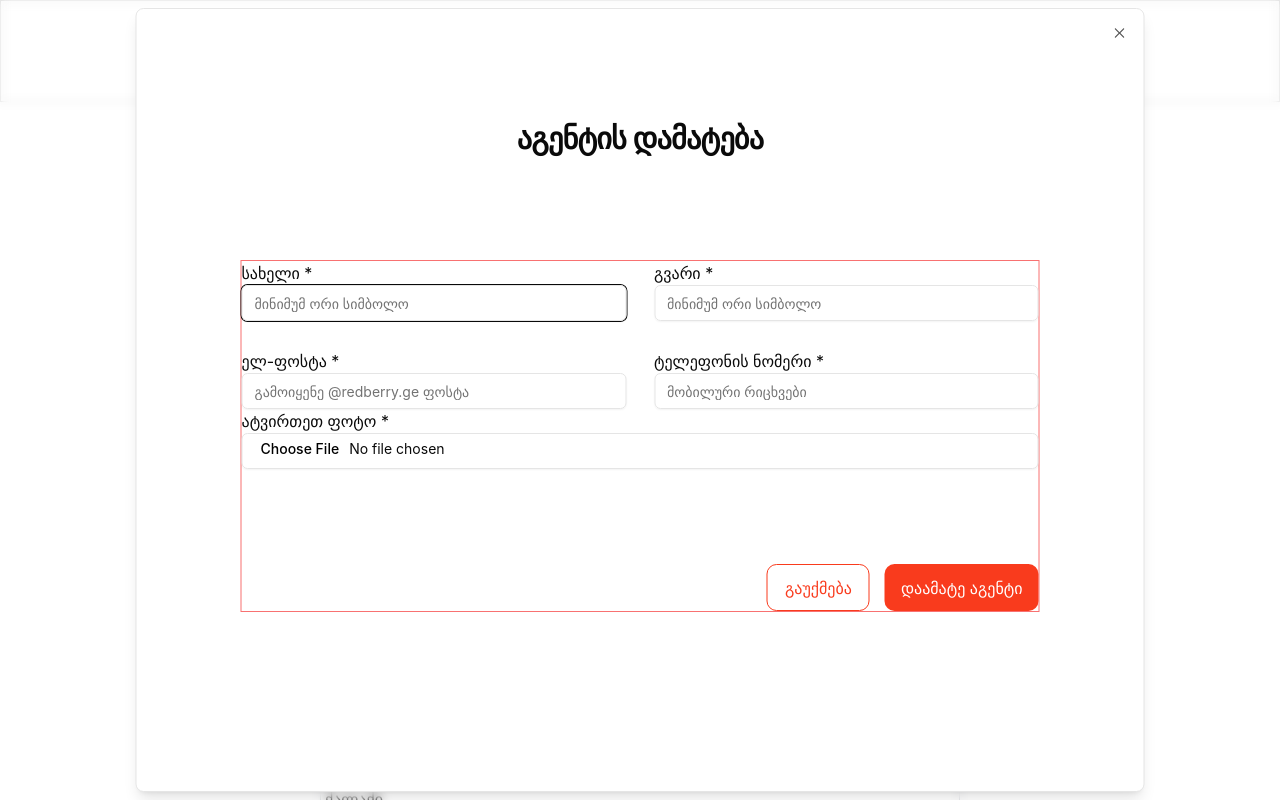
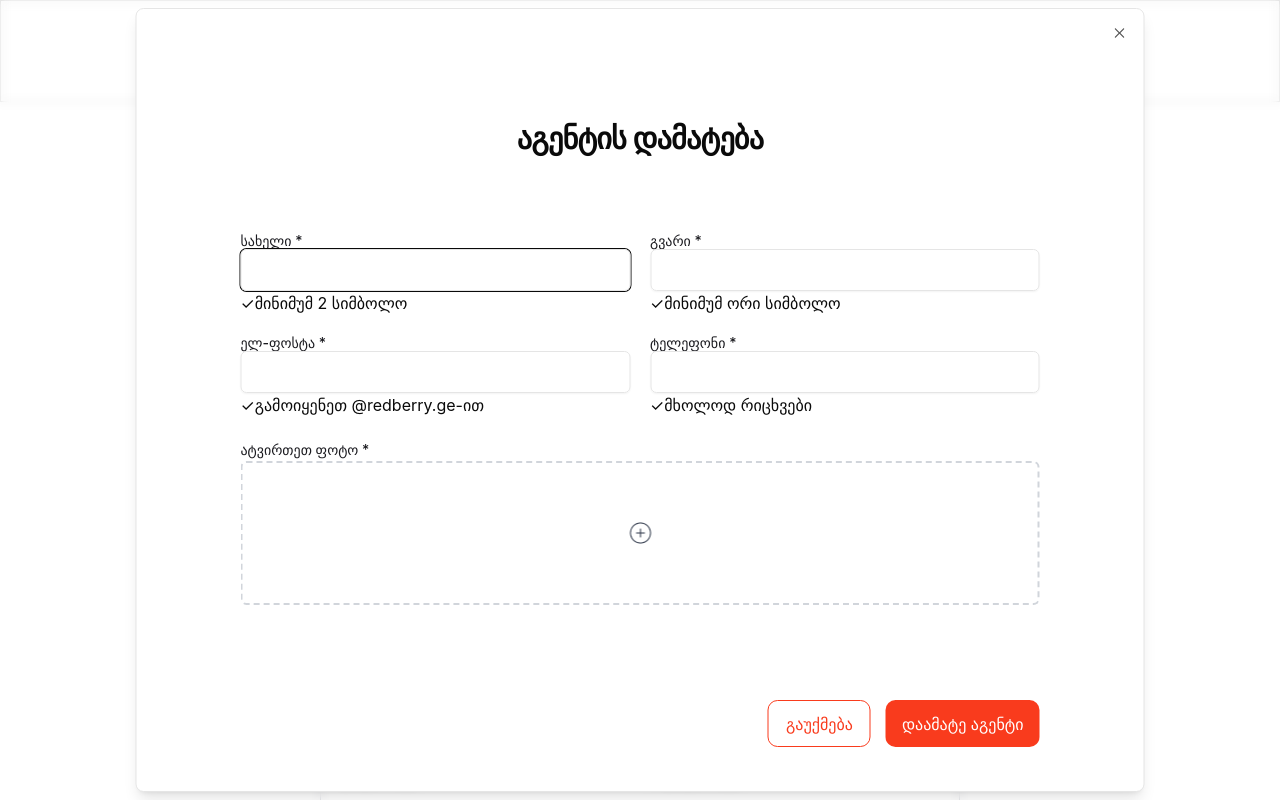
Before and after one commit to maghradz3/real-estate-manager, a Next.js app: page /add-estate in a window 1280 px wide. Both pictures are taken after a click on the button "Open Modal". Built offline with nearby package versions, Linux system fonts and the light colour scheme; no server answers.

Commit message:
CreateAgentForm Modal  styles

```diff
--- a/app/globals.css
+++ b/app/globals.css
@@ -12,6 +12,18 @@ body {
   box-sizing: border-box;
   overflow-x: hidden;
 }
+
+@layer utilities {
+  .label_default {
+    @apply font-medium text-[14px] leading-4 text-black-1
+  }
+
+  .input_default {
+    @apply h-[42px] rounded-md p-[10x]
+  }
+}
+
+
 
 
 .main-container {
@@ -68,6 +80,7 @@ screen and (max-height: 1080px) {
     --chart-5: 27 87% 67%;
     --radius: 0.5rem;
   }
+
   .dark {
     --background: 0 0% 3.9%;
     --foreground: 0 0% 98%;
@@ -101,6 +114,7 @@ screen and (max-height: 1080px) {
   * {
     @apply border-border;
   }
+
   body {
     @apply bg-background text-foreground;
   }
--- a/components/CreateAgentForm.tsx
+++ b/components/CreateAgentForm.tsx
@@ -1,7 +1,7 @@
 "use client";
 import { useForm } from "react-hook-form";
 import { zodResolver } from "@hookform/resolvers/zod";
-import { z } from "zod";
+import { set, z } from "zod";
 
 import { Input } from "./ui/input";
 
@@ -11,31 +11,47 @@ import { useState } from "react";
 import Image from "next/image";
 import { useMutation } from "@tanstack/react-query";
 import { createAgent } from "@/utils/action";
+import CustomInput from "@/helpers/CustomInput";
+
+import { handleKeyDown } from "@/helpers/NumericHandler";
+import plusImage from "../assets/plus-circle.png";
+import { on } from "events";
+import { cn } from "@/lib/utils";
 
 interface CreateAgentFormProps {
   closeModal: (
     e: React.MouseEvent<HTMLButtonElement> | React.FormEvent<HTMLFormElement>
   ) => void;
+  setOpen: React.Dispatch<React.SetStateAction<boolean>>;
 }
 
 type AgentFormValues = z.infer<typeof agentSchema>;
 
-const CreateAgentForm: React.FC<CreateAgentFormProps> = ({ closeModal }) => {
+const CreateAgentForm: React.FC<CreateAgentFormProps> = ({
+  closeModal,
+  setOpen,
+}) => {
   const {
     register,
     handleSubmit,
-    formState: { errors },
+    formState: { errors, isValid, touchedFields },
     setValue,
+    watch,
   } = useForm<AgentFormValues>({
     resolver: zodResolver(agentSchema),
     mode: "onChange",
   });
 
   const [previewImage, setPreviewImage] = useState<string | null>(null);
+  const [file, setFile] = useState<File | null>(null);
 
   const mutation = useMutation({
     mutationFn: async (formData: FormData) => {
       return await createAgent(formData);
+    },
+    onSuccess: () => {
+      setOpen(false);
+      console.log("success");
     },
   });
 
@@ -65,64 +81,75 @@ const CreateAgentForm: React.FC<CreateAgentFormProps> = ({ closeModal }) => {
     <>
       <form
         onSubmit={handleSubmit(onSubmit)}
-        className=" flex flex-col w-[799px] border border-red-400  mt-[88px] mb-[188px]"
+        noValidate
+        className=" flex flex-col w-[799px]   mb-[87px]"
       >
-        <div className="w-full   grid grid-cols-2 grid-row-2 gap-[28px]">
-          <div>
-            <label htmlFor="firstName">სახელი *</label>
-            <Input
-              className="w-full"
-              id="firstName"
-              {...register("name")}
-              placeholder="მინიმუმ ორი სიმბოლო"
+        <div className="w-full   grid grid-cols-2 grid-row-2 gap-[20px]">
+          <CustomInput
+            label="სახელი *"
+            validate="მინიმუმ 2 სიმბოლო"
+            name="name"
+            register={register("name")}
+            error={errors.name}
+            labelClassName="label_default"
+            inputClassName="input_default"
+            isValid={!errors.name && !!touchedFields.name}
+            isTouched={!!touchedFields.name}
           />
-            {errors.name && (
-              <p className="text-red-500">{errors.name.message}</p>
-            )}
+          <CustomInput
+            label="გვარი *"
+            validate="მინიმუმ ორი სიმბოლო"
+            name="surname"
+            register={register("surname")}
+            error={errors.surname}
+            labelClassName="label_default"
+            isValid={!errors.name && !!touchedFields.name}
+            isTouched={!!touchedFields.name}
+          />
+
+          <CustomInput
+            label="ელ-ფოსტა *"
+            validate="გამოიყენეთ @redberry.ge-ით"
+            name="email"
+            register={register("email")}
+            error={errors.email}
+            labelClassName="label_default"
+            isValid={!errors.name && !!touchedFields.name}
+            isTouched={!!touchedFields.name}
+          />
+
+          <CustomInput
+            label="ტელეფონი *"
+            validate="მხოლოდ რიცხვები"
+            name="phone"
+            tel="tel"
+            handleKeyDown={handleKeyDown}
+            register={register("phone")}
+            error={errors.phone}
+            labelClassName="label_default"
+            isValid={!errors.name && !!touchedFields.name}
+            isTouched={!!touchedFields.name}
+          />
         </div>
-          <div>
-            <label htmlFor="surname">გვარი *</label>
-            <Input
-              id="surname"
-              {...register("surname")}
-              placeholder="მინიმუმ ორი სიმბოლო"
-            />
-            {errors.surname && (
-              <p className="text-red-500">{errors.surname.message}</p>
-            )}
-          </div>
-
-          <div>
-            <label htmlFor="email">ელ-ფოსტა *</label>
-            <Input
-              id="email"
-              {...register("email")}
-              placeholder="გამოიყენე @redberry.ge ფოსტა"
-            />
-            {errors.email && (
-              <p className="text-red-500">{errors.email.message}</p>
-            )}
-          </div>
-
-          <div>
-            <label htmlFor="phone">ტელეფონის ნომერი *</label>
-            <Input
-              id="phone"
-              {...register("phone")}
-              placeholder="მობილური რიცხვები"
-            />
-            {errors.phone && (
-              <p className="text-red-500">{errors.phone.message}</p>
-            )}
-          </div>
-        </div>
-        <div>
-          <label htmlFor="image">ატვირთეთ ფოტო *</label>
-          <Input
+        <div className="mt-[20px]">
+          <label className="label_default" htmlFor="image">
+            ატვირთეთ ფოტო *
+          </label>
+          <div className="flex justify-center items-center w-full h-[144px] border-2 border-dashed border-gray-300 rounded-md relative cursor-pointer">
+            <input
+              className=" w-full absolute inset-0 opacity-0 cursor-pointer z-10"
               type="file"
-            id="image"
+              name="avatar"
               accept="image/*"
               onChange={handleImageChange}
+            />
+            <div className="flex flex-col items-center justify-center text-gray-500">
+              <Image
+                src={plusImage}
+                alt="add button"
+                width={24}
+                height={24}
+                className={cn("", { hidden: previewImage })}
               />
               {errors.avatar && (
                 <p className="text-red-500">{errors.avatar.message}</p>
@@ -133,10 +160,12 @@ const CreateAgentForm: React.FC<CreateAgentFormProps> = ({ closeModal }) => {
                   src={previewImage}
                   alt="Agent Preview"
                   className="mt-2 h-24 w-24 rounded-md object-cover"
-              width={96}
+                  width={136}
                   height={96}
                 />
               )}
+            </div>
+          </div>
         </div>
 
         <div className="self-end flex justify-center items-center gap-[15px] mt-[95px]">
--- a/components/CreateAgentModal.tsx
+++ b/components/CreateAgentModal.tsx
@@ -28,17 +28,11 @@ const CreateAgentModal = () => {
         Open Modal
       </Button>
       <Dialog open={open} onOpenChange={setOpen}>
-        <DialogTrigger
-          onClick={openModal}
-          className="w-[100px] h-[60px] bg-slate-400"
-        >
-          Open
-        </DialogTrigger>
         <DialogContent className="  flex flex-col items-center  ">
-          <DialogTitle className="text-3xl pt-[87px]">
+          <DialogTitle className="text-3xl mt-[87px] mb-[61px]">
             აგენტის დამატება
           </DialogTitle>
-          <CreateAgentForm closeModal={closeModal} />
+          <CreateAgentForm closeModal={closeModal} setOpen={setOpen} />
         </DialogContent>
       </Dialog>
     </>
--- a/components/ui/dialog.tsx
+++ b/components/ui/dialog.tsx
@@ -38,7 +38,7 @@ const DialogContent = React.forwardRef<
     <DialogPrimitive.Content
       ref={ref}
       className={cn(
-        "fixed left-[50%] top-[50%] z-50 grid w-full max-w-[1009px] max-h-[784px] translate-x-[-50%] translate-y-[-50%] gap-4 border bg-background p-6 shadow-lg duration-200 data-[state=open]:animate-in data-[state=closed]:animate-out data-[state=closed]:fade-out-0 data-[state=open]:fade-in-0 data-[state=closed]:zoom-out-95 data-[state=open]:zoom-in-95 data-[state=closed]:slide-out-to-left-1/2 data-[state=closed]:slide-out-to-top-[48%] data-[state=open]:slide-in-from-left-1/2 data-[state=open]:slide-in-from-top-[48%] sm:rounded-lg",
+        "fixed left-[50%] top-[50%] z-50 grid  w-[1009px] h-[784px] translate-x-[-50%] translate-y-[-50%] gap-4 border bg-background p-6 shadow-lg duration-200 data-[state=open]:animate-in data-[state=closed]:animate-out data-[state=closed]:fade-out-0 data-[state=open]:fade-in-0 data-[state=closed]:zoom-out-95 data-[state=open]:zoom-in-95 data-[state=closed]:slide-out-to-left-1/2 data-[state=closed]:slide-out-to-top-[48%] data-[state=open]:slide-in-from-left-1/2 data-[state=open]:slide-in-from-top-[48%] sm:rounded-lg",
         className
       )}
       {...props}
--- a/helpers/CustomInput.tsx
+++ b/helpers/CustomInput.tsx
@@ -1,34 +1,83 @@
 "use client";
-import { useFormContext, RegisterOptions } from "react-hook-form";
 
-import { FieldError } from "react-hook-form";
-import { Input, InputProps } from "@/components/ui/input";
+import { Input } from "@/components/ui/input";
+import { cn } from "@/lib/utils";
+import { FieldError, UseFormRegisterReturn } from "react-hook-form";
 
-interface CustomInputProps extends InputProps {
+interface CustomInputProps {
+  label: string;
   name: string;
-  label: string;
-  rules?: RegisterOptions;
+
+  handleKeyDown?: (e: React.KeyboardEvent<HTMLInputElement>) => void;
+  tel?: string;
+  validate: string;
+  register: UseFormRegisterReturn;
   error?: FieldError;
+  className?: string;
+  labelClassName?: string;
+  inputClassName?: string;
+  isValid: boolean;
+  isTouched: boolean;
 }
 
 const CustomInput = ({
+  label,
   name,
-  label,
-  rules,
+
+  tel,
+  handleKeyDown,
+  labelClassName,
+  validate,
+  register,
+  inputClassName,
   error,
-  ...rest
+  className,
+  isValid,
+  isTouched,
 }: CustomInputProps) => {
-  const { register } = useFormContext();
+  const handleKeyDownHandler = handleKeyDown && handleKeyDown;
+
+  const greenStyle = isValid && isTouched ? true : false;
+
+  const getValidationTextColor = () => {
+    if (error) {
+      return "text-red-500";
+    }
+    if (isValid && isTouched) {
+      console.log(greenStyle);
+      return "text-green-500 !important";
+    }
+    return "text-yellow-400 !important";
+  };
+
   return (
-    <div className="flex flex-col gap-1">
-      <label htmlFor={name}>{label}</label>
+    <div className="flex flex-col gap-[5px]">
+      <label className={labelClassName} htmlFor={name}>
+        {label}
+      </label>
       <Input
-        type="number"
-        {...register(name, rules)}
-        placeholder={label}
-        {...rest}
+        type="tel"
+        inputMode="numeric"
+        pattern="[0-3]*"
+        onKeyDown={handleKeyDownHandler}
+        className={cn("w-full input_default", {
+          "border-red-500 ring-1 ring-red-500 focus:ring-red-500 focus:border-red-500 focus:ring-0 focus:outline-none focus-visible:ring-red-500 focus-visible:outline-red-500 ":
+            error,
+        })}
+        id={name}
+        {...register}
       />
-      {error && <p className="text-default-primary">{error.message}</p>}
+
+      <p
+        className={`${getValidationTextColor()} flex justify-start items-center`}
+      >
+        <span className="w-[1opx] h-[8px] text-black-1 ">&#10003;</span>
+        {error
+          ? error.message
+          : isTouched && isValid
+          ? `${validate}`
+          : `${validate}`}
+      </p>
     </div>
   );
 };
--- /dev/null
+++ b/helpers/NumericHandler.tsx
@@ -0,0 +1,13 @@
+export const handleKeyDown = (e: React.KeyboardEvent<HTMLInputElement>) => {
+  const allowedKeys = [
+    "Backspace",
+    "Tab",
+    "ArrowLeft",
+    "ArrowRight",
+    "Delete",
+    "+",
+  ];
+  if (!/[0-9]/.test(e.key) && !allowedKeys.includes(e.key)) {
+    e.preventDefault();
+  }
+};
--- a/tailwind.config.ts
+++ b/tailwind.config.ts
@@ -12,10 +12,11 @@ const config: Config = {
       colors: {
         background: "hsl(var(--background))",
         foreground: "hsl(var(--foreground))",
+        "green-500": "#22c55e",
         "default-primary": "#F93B1D",
         "hover-primary": "#DF3014",
         "black-1": "#1A1A1F",
-        success: "#45A849",
+
         card: {
           DEFAULT: "hsl(var(--card))",
           foreground: "hsl(var(--card-foreground))",
--- a/utils/validationSchema.ts
+++ b/utils/validationSchema.ts
@@ -12,11 +12,20 @@ export const realEstateSchema = z.object({
 });
 
 export const agentSchema = z.object({
-  name: z.string().min(3, "გთხოვთ შეიყვანოთ სახელი"),
-  surname: z.string().min(3, "გთხოვთ შეიყვანოთ გვარი"),
-  email: z.string().email("გთხოვთ შეიყვანოთ ელ-ფოსტა"),
-  phone: z.string().min(9, "გთხოვთ შეიყვანოთ ტელეფონი"),
+  name: z.string().min(2, "მინიმუმ ორი სიმბოლო").nonempty("სავალდებულო სახელი"),
+  surname: z
+    .string()
+    .min(2, "მინიმუმ ორი სიმბოლო")
+    .nonempty("სავალდებულო გვარი"),
+  email: z
+    .string()
+    .nonempty("სავალდებულო მეილი")
+    .regex(/@redberry\.ge$/, "მეილი უნდა სრულდებოდეს @redberry.ge"),
+  phone: z
+    .string()
+    .regex(/^5\d{8}$/, "ნომერი უნდა იყოს  5XXXXXXXXX ფორმატით")
+    .nonempty("ნომერი სავალდებულოა"),
   avatar: z
     .instanceof(File)
-    .refine((file) => file.size > 0, "გთხოვთ ატვირთოთ სურათი"),
+    .refine((file) => file.size > 0, "სავალდებულო ფოტო"),
 });
```
Also changed, not shown: components/ui/input.tsx (+7 -7 lines), components/ui/label.tsx (+9 -9 lines), assets/plus-circle.png (added). Lines whose indentation alone changed are shown as unchanged.
